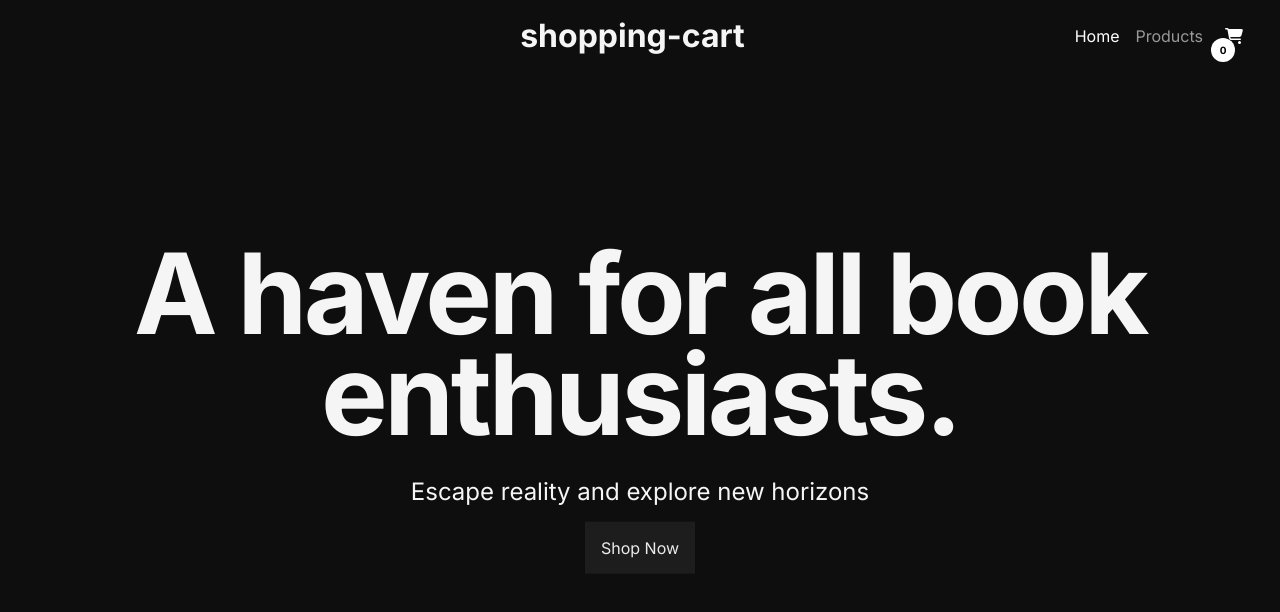
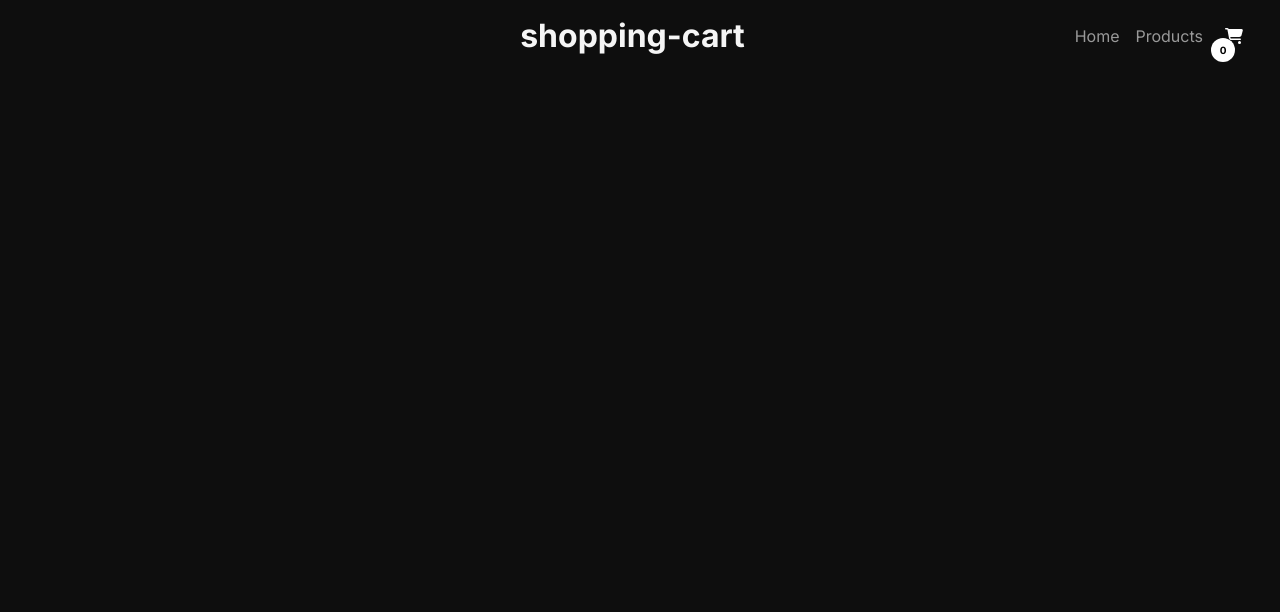
Before and after one commit to johnjoshuaramirez/shopping-cart, a React (Create React App) app: page / in a window 1280 px wide. Shown: the top 612 px of the page. Built offline with nearby package versions, Linux system fonts and the light colour scheme.

Commit message:
fix: change home route to shopping-cart

```diff
--- a/src/App.js
+++ b/src/App.js
@@ -100,7 +100,7 @@ export default function App() {
       <BrowserRouter>
         <Navigation count={count} onShowCart={handleShowCart} />
         <Routes>
-          <Route path="/" element={<Home />} />
+          <Route path="shopping-cart" element={<Home />} />
           <Route
             path="products"
             element={
--- a/src/components/Navigation/Navigation.js
+++ b/src/components/Navigation/Navigation.js
@@ -9,7 +9,7 @@ export default function Navigation({ count, onShowCart }) {
       <h1>shopping-cart</h1>
       <ul>
         <li>
-          <NavLink to="/">Home</NavLink>
+          <NavLink to="/shopping-cart">Home</NavLink>
         </li>
         <li>
           <NavLink to="/products">Products</NavLink>
```
